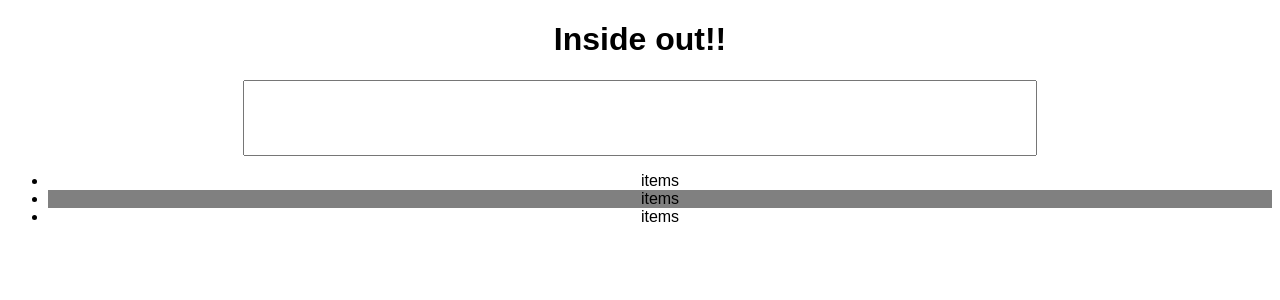
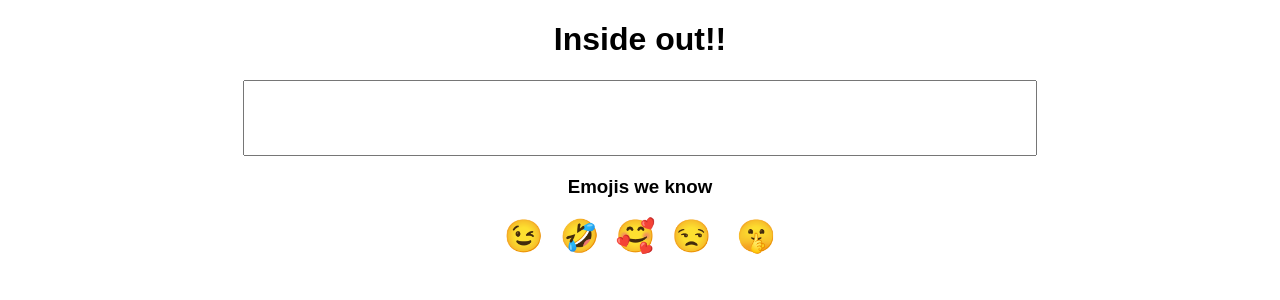
Before and after one commit to dikshadhote/Emoticon_Interpreter, a React (Create React App) app: page / in a window 1280 px wide. Shown: the top 300 px of the page. Built offline with nearby package versions, Linux system fonts and the light colour scheme.

Commit message:
search emoji with input done

```diff
--- a/src/App.js
+++ b/src/App.js
@@ -8,9 +8,10 @@ var emojiDictionary = {
   "🤫": "Shushing Face"
 };
 
-var shoppinglist = ["milk", "bread", "butter"];
+var emojisweknow = Object.keys(emojiDictionary);
 export default function App() {
   const [userInputMeaning, setuserInputMeaning] = useState("");
+  //if emoji is searched in text area then it is taken from object array
   function inputEventHandler(event) {
     var userInput = event.target.value;
     var userInputMeaning = emojiDictionary[userInput];
@@ -19,21 +20,23 @@ export default function App() {
       userInputMeaning = "This is not defined here...Please try something else";
     }
   }
-  function getBg(index) {
-    if (index % 2 === 0) return "white";
-    else return "grey";
-  }
+
   return (
     <div className="App">
       <h1>Inside out!!</h1>
       <input onChange={inputEventHandler}></input>
-      <div class="output">{userInputMeaning}</div>
-      <ul>
-        {shoppinglist.map((item, index) => {
-          console.log(item);
-          return <li style={{ backgroundColor: getBg(index) }}>items</li>;
-        })}
-      </ul>
+      <h2>{userInputMeaning}</h2>
+      <h3>Emojis we know</h3>
+      {emojisweknow.map(function (emoji) {
+        return (
+          <span
+            style={{ fontSize: "2rem", padding: "0.5rem", cursor: "pointer" }}
+            key={emoji}
+          >
+            {emoji}
+          </span>
+        );
+      })}
     </div>
   );
 }
```
